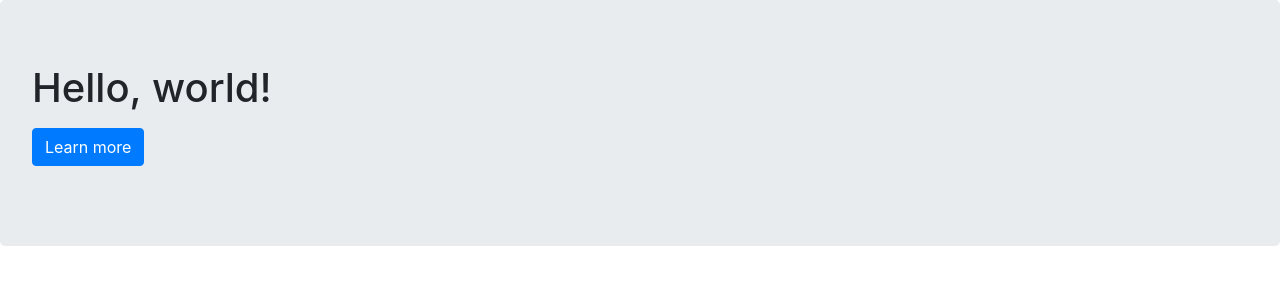
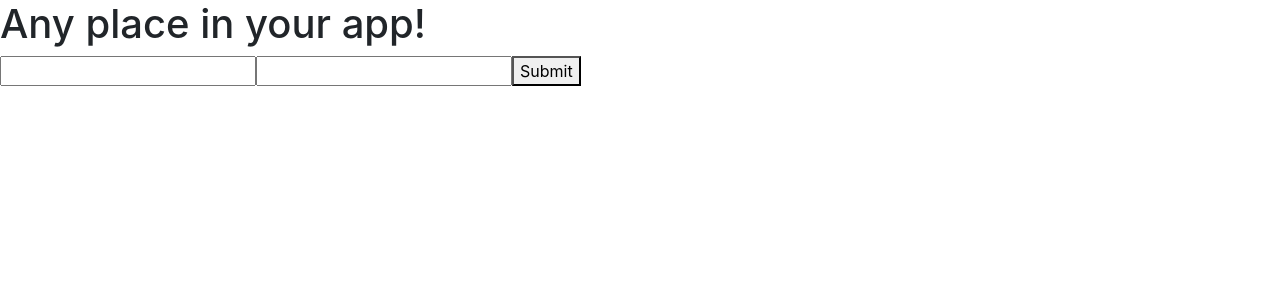
Before and after one commit to RossouwVenter/React-Projects, a React (Create React App) app in the folder task1/: page / in a window 1280 px wide. Shown: the top 300 px of the page. Built offline with nearby package versions, Linux system fonts and the light colour scheme.

Commit message:
Validating Email

```diff
--- a/task1/package.json
+++ b/task1/package.json
@@ -7,6 +7,7 @@
     "@testing-library/react": "^11.2.6",
     "@testing-library/user-event": "^12.8.3",
     "bootstrap": "^4.6.0",
+    "formik": "^2.2.6",
     "react": "^17.0.2",
     "react-bootstrap": "^1.5.2",
     "react-dom": "^17.0.2",
--- a/task1/src/App.js
+++ b/task1/src/App.js
@@ -3,13 +3,14 @@ import Products from './Products.js';
 import { Button } from 'react-bootstrap';
 import Rating from './Rating.js';
 import JumboTronComponent from './JumboTronComponent';
+import UserFrom from './UserForm.js';
 
 class App extends Component {
   render() {
     const isValid = true;
   return (
     <div className="App">
-    <JumboTronComponent />
+    <UserFrom />
     </div>
   );
   }
--- /dev/null
+++ b/task1/src/UserForm.js
@@ -0,0 +1,62 @@
+import React, { Component } from 'react';
+import { Formik, Form, Field, ErrorMessage } from 'formik';
+class UserForm extends Component {
+    constructor(props){
+    super(props);
+    }
+
+    render(){
+    return(
+    <div>
+    <h1>Any place in your app!</h1>
+    <Formik
+    initialValues={{ email: '', password: '' }}
+    validate={values => {
+    let errors = {};
+    if (!values.email) {
+    errors.email = 'Required';
+    } else if (
+    !/^[A-Z0-9._%+-]+@[A-Z0-9.-]+\.[A-Z]{2,}$/i.test(values.email)
+    ) {
+    errors.email = 'Invalid email address';
+    }
+    else if (values.email.length < 10) {
+    errors.email = 'Email address too short';
+    }
+
+    if (!values.password) {
+    errors.password = 'Required';
+    }
+    else if (values.password.length < 8) {
+    errors.password = 'Password too short';
+    }
+    return errors;
+    }}
+    onSubmit={(values, { setSubmitting }) => {
+    setTimeout(() => {
+    alert(JSON.stringify(values, null, 2));
+    setSubmitting(false);
+    }, 400);
+    }}
+    >
+    {({ isSubmitting }) => (
+    <Form>
+    <Field type="email" name="email" />
+    <span style={{ color:"red", fontWeight: "bold" }}>
+    <ErrorMessage name="email" component="div" />
+    </span>
+    <Field type="password" name="password" />
+    <span style={{ color:"red", fontWeight: "bold" }}>
+    <ErrorMessage name="password" component="div" />
+    </span>
+    <button type="submit" disabled={isSubmitting}>
+    Submit
+    </button>
+    </Form>
+    )}
+    </Formik>
+    </div>
+    )
+    }
+}
+export default UserForm;
```
Also changed, not shown: 1 other file (tests, documents, lock files or other folders).
